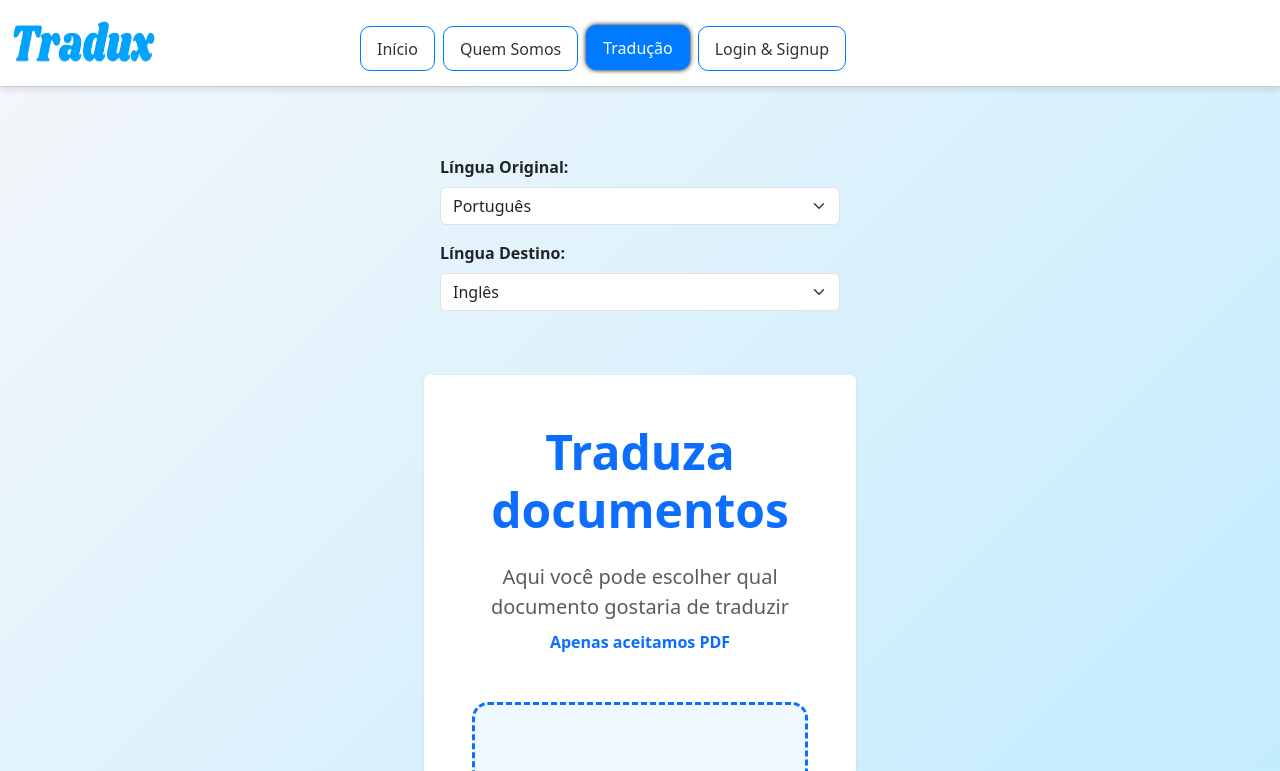
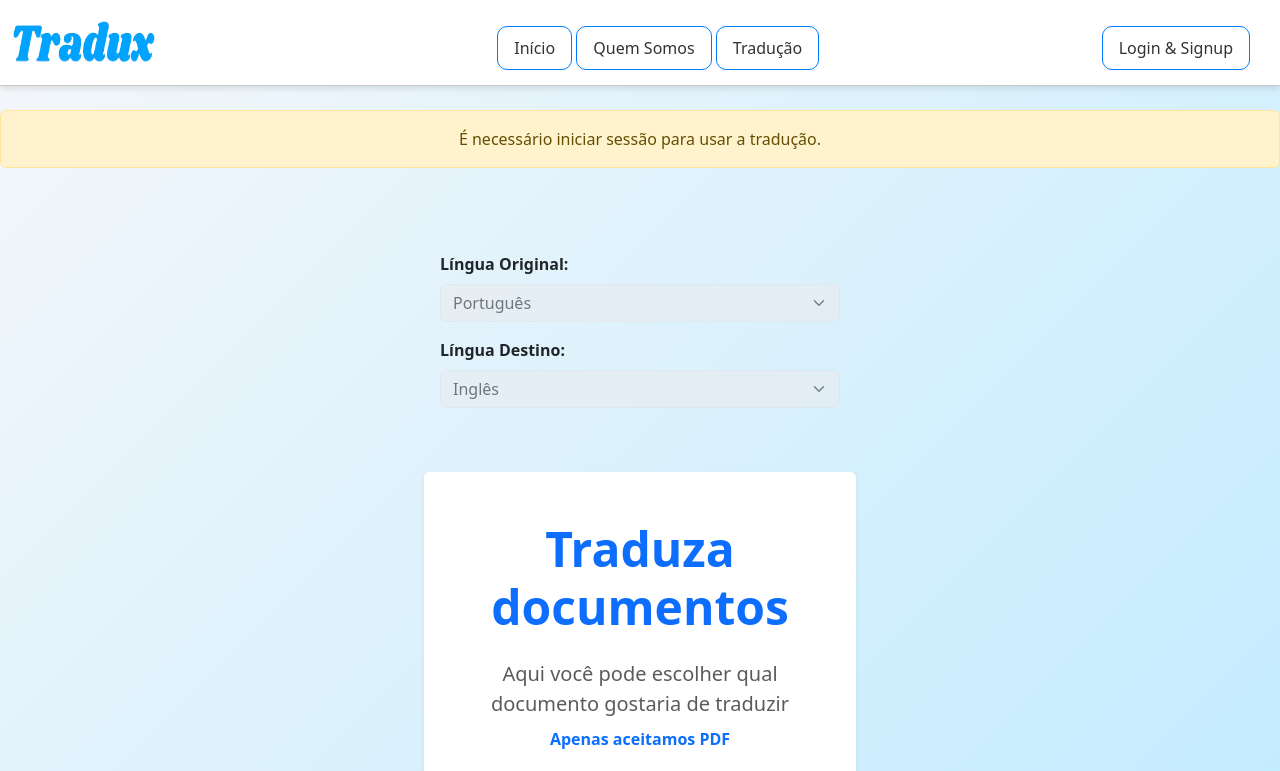
Before and after one commit to BeatrizLorenaCosta/Tradux, a website: page public/traducao.html in a window 1280 px wide. Shown: the top 771 px of the page. Drawn offline with nearby package versions, Linux system fonts and the light colour scheme.

Commit message:
- Pagina de tradução bloqueada quando não está logado
-  botao de perfil para depois de estar logado

- header alterado

```diff
--- a/public/admin.html
+++ b/public/admin.html
@@ -21,16 +21,27 @@
         <header>
     <div class="container-header">
         <a href="index.html">
-                    <img src="../src/img/titulo.png" alt="Logo Tradux"
-                        class="logo">
+            <img src="../src/img/titulo.png" alt="Logo Tradux" class="logo">
         </a>
 
-                <nav class="nav" aria-label="Navegação principal">
+        <nav class="nav d-flex align-items-center w-100" aria-label="Navegação principal">
+            <!-- Centro -->
+            <div class="nav-center mx-auto">
                 <a href="index.html" class="nav-btn">Início</a>
-                    <a href="quem-somos.html" class="nav-btn active">Quem
-                        Somos</a>
+                <a href="quem-somos.html" class="nav-btn">Quem Somos</a>
                 <a href="traducao.html" class="nav-btn">Tradução</a>
-                    <a href="perfil.html" class="nav-btn active">Perfil</a>
+            </div>
+
+            <!-- Direita -->
+            <div class="nav-right ms-auto">
+                <a href="login-signup.html" id="btn-login" class="nav-btn">
+                    Login & Signup
+                </a>
+
+                <a href="perfil.html" id="btn-perfil" class="nav-btn d-none">
+                    Perfil
+                </a>
+            </div>
         </nav>
     </div>
 </header>
@@ -273,6 +284,7 @@
 
         <!-- JS -->
         <script src="../src/js/admin.js" defer></script>
+        <script src="../src/js/auth-ui.js" defer></script>
 
     </body>
 </html>
--- a/public/traducao.html
+++ b/public/traducao.html
@@ -21,15 +21,27 @@
         <header>
     <div class="container-header">
         <a href="index.html">
-                    <img src="../src/img/titulo.png" alt="Logo Tradux"
-                        class="logo">
+            <img src="../src/img/titulo.png" alt="Logo Tradux" class="logo">
         </a>
 
-                <nav class="nav" aria-label="Navegação principal">
+        <nav class="nav d-flex align-items-center w-100" aria-label="Navegação principal">
+            <!-- Centro -->
+            <div class="nav-center mx-auto">
                 <a href="index.html" class="nav-btn">Início</a>
                 <a href="quem-somos.html" class="nav-btn">Quem Somos</a>
-                    <a href="traducao.html" class="nav-btn active">Tradução</a>
-                    <a href="login-signup.html" class="nav-btn">Login & Signup</a>
+                <a href="traducao.html" class="nav-btn">Tradução</a>
+            </div>
+
+            <!-- Direita -->
+            <div class="nav-right ms-auto">
+                <a href="login-signup.html" id="btn-login" class="nav-btn">
+                    Login & Signup
+                </a>
+
+                <a href="perfil.html" id="btn-perfil" class="nav-btn d-none">
+                    Perfil
+                </a>
+            </div>
         </nav>
     </div>
 </header>
@@ -114,6 +126,7 @@
 
         <!-- JS -->
         <script src="../src/js/traducao.js" defer></script>
+        <script src="../src/js/auth-ui.js" defer></script>
 
     </body>
 </html>
--- a/src/css/style.css
+++ b/src/css/style.css
@@ -18,6 +18,10 @@ html, body {
     height: 100%;
     margin: 0;
     padding: 0;
+}
+.disabled {
+    cursor: not-allowed;
+    opacity: 0.6;
 }
 
 /* body {
--- /dev/null
+++ b/src/js/auth-ui.js
@@ -0,0 +1,18 @@
+document.addEventListener('DOMContentLoaded', () => {
+    const token = localStorage.getItem('token');
+
+    const btnLogin = document.getElementById('btn-login');
+    const btnPerfil = document.getElementById('btn-perfil');
+
+    if (!btnLogin || !btnPerfil) return;
+
+    if (token) {
+        // Utilizador logado
+        btnLogin.classList.add('d-none');
+        btnPerfil.classList.remove('d-none');
+    } else {
+        // Utilizador não logado
+        btnPerfil.classList.add('d-none');
+        btnLogin.classList.remove('d-none');
+    }
+});
--- a/src/js/traducao.js
+++ b/src/js/traducao.js
@@ -0,0 +1,28 @@
+document.addEventListener('DOMContentLoaded', () => {
+    // Verifica se existe token (login feito)
+    const token = localStorage.getItem('token');
+
+    // Seleciona todos os campos interativos da página
+    const elementos = document.querySelectorAll(
+        'select, input, button'
+    );
+
+    // Se NÃO estiver logado
+    if (!token) {
+        // Desativar todos os campos
+        elementos.forEach(el => {
+            el.disabled = true;
+            el.style.cursor = 'not-allowed';
+            el.style.opacity = '0.6';
+        });
+
+        // Criar aviso
+        const aviso = document.createElement('div');
+        aviso.className = 'alert alert-warning text-center mt-4';
+        aviso.innerText = 'É necessário iniciar sessão para usar a tradução.';
+
+        // Mostrar aviso no topo da página
+        const main = document.querySelector('main');
+        main.prepend(aviso);
+    }
+});
```
Also changed, not shown: public/index.html (+19 -19 lines), public/login-signup.html (+19 -7 lines), public/perfil.html (+18 -6 lines), public/quem-somos.html (+19 -5 lines). Lines whose indentation alone changed are shown as unchanged.
